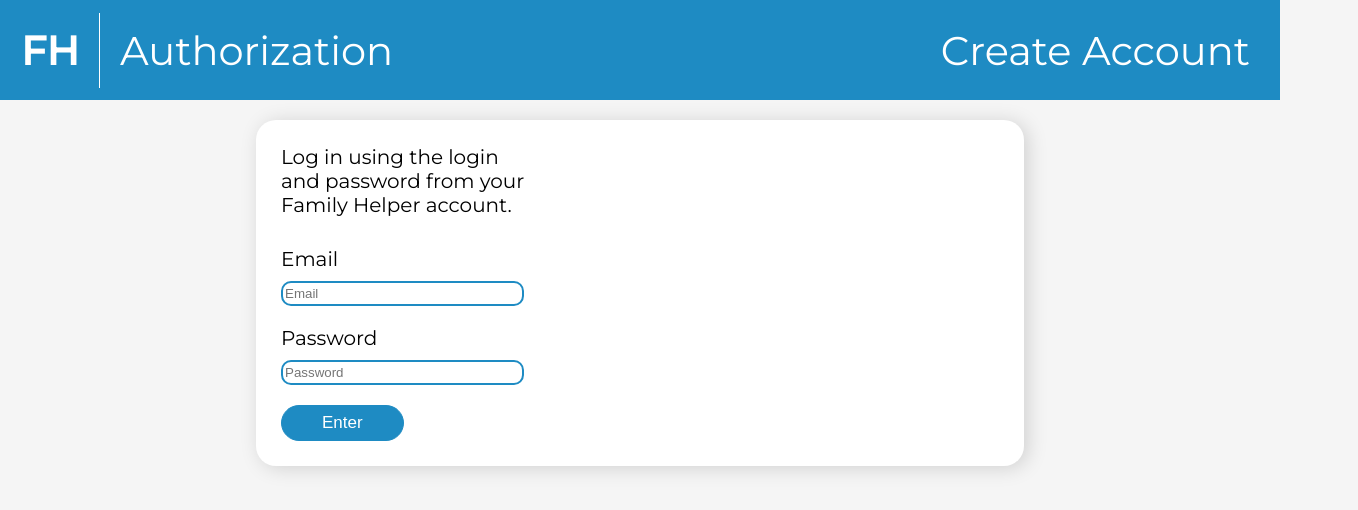
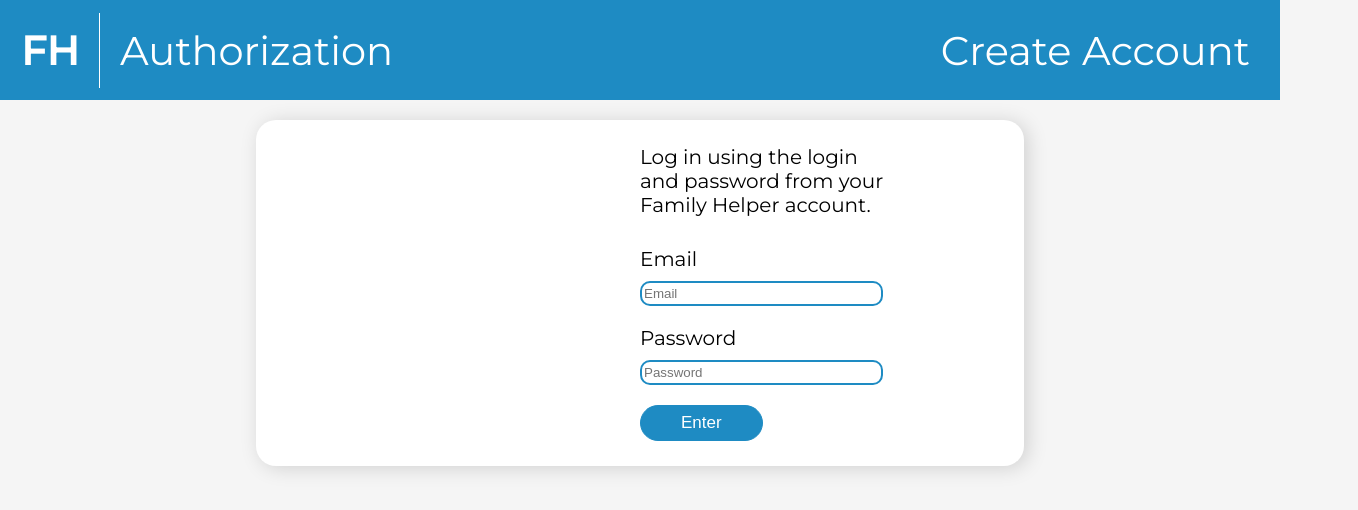
Before and after one commit to bogdansmk/FamilyHelper, a React (Create React App) app in the folder ui/: page / in a window 1280 px wide. Shown: the top 510 px of the page, 1358 px wide, since content can reach past the window. Built offline with nearby package versions, Linux system fonts and the light colour scheme.

Commit message:
fix layout

```diff
--- a/ui/src/Auth/Login.css
+++ b/ui/src/Auth/Login.css
@@ -1,4 +1,4 @@
-.main {
+.loginMain {
     margin-left: 50%;
     width: 100%;
 }
```
